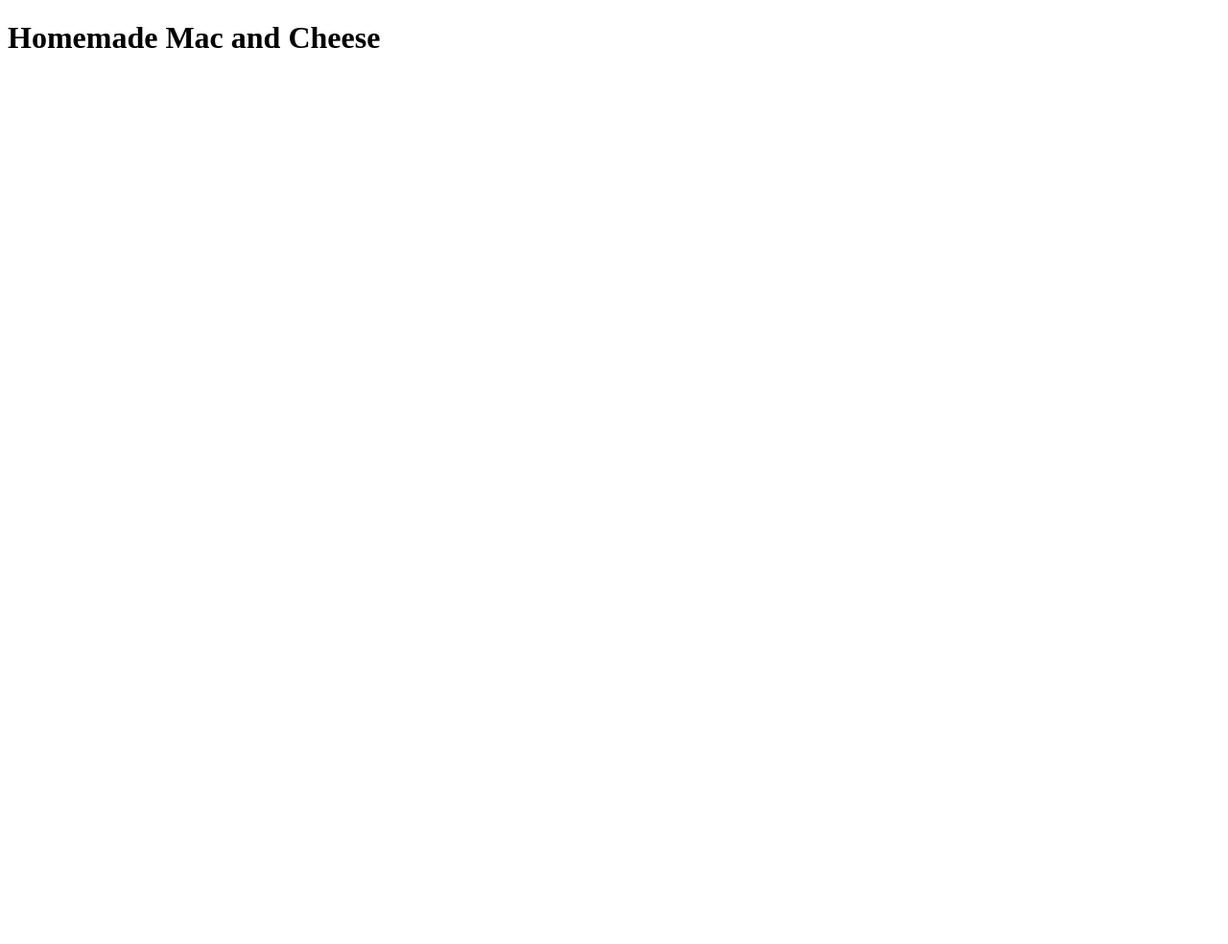
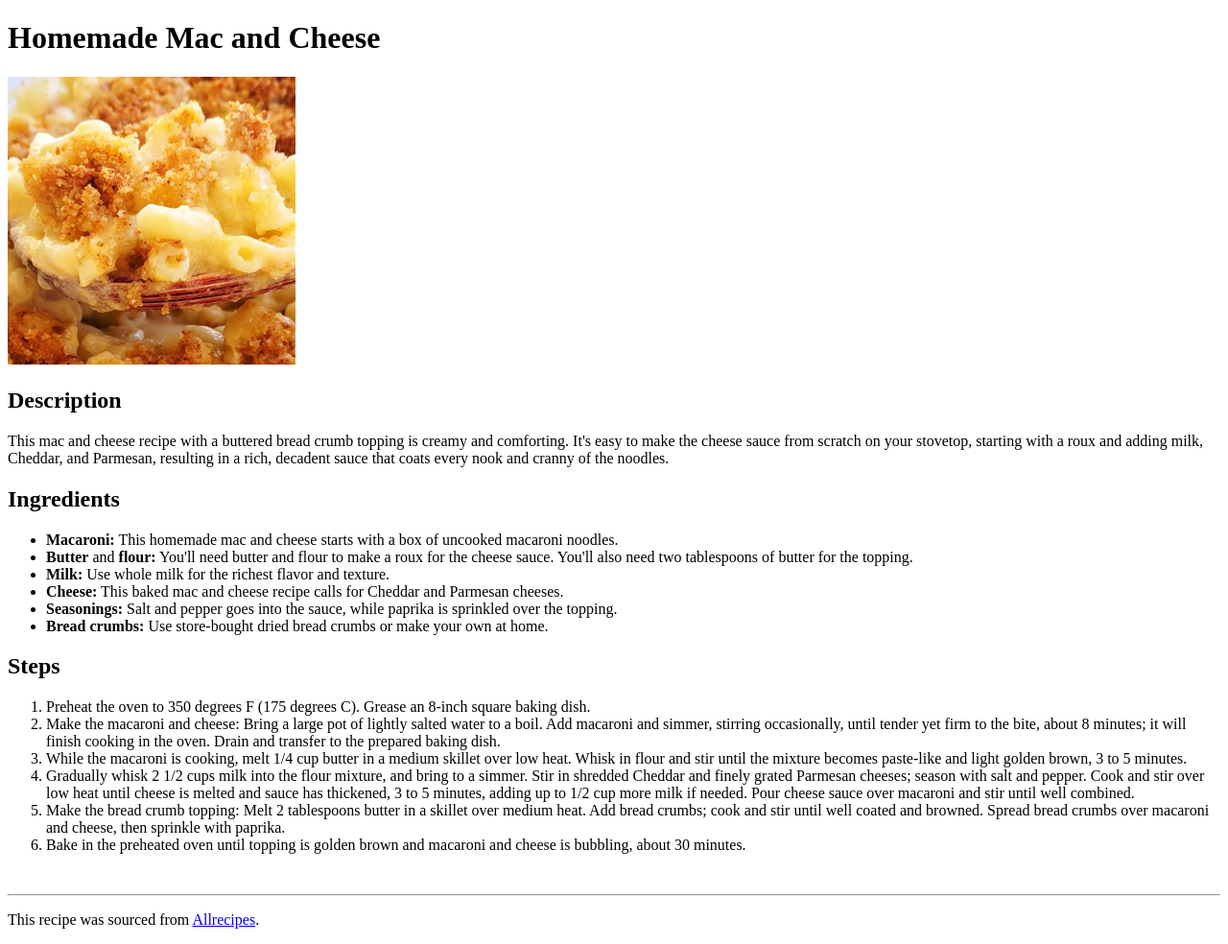
Before and after one commit to LuisRoBV/odin-recipes, a plain HTML site: page recipes/mac_and_cheese.html in a window 1280 px wide. Shown: the whole page at 96% size. Before the commit the page ends 800 px from the top, so only its background shows below. Drawn offline with Linux system fonts and the light colour scheme.

Commit message:
feat: add HTML for mac and cheese recipe page
The entire mac and cheese recipe was added, including description,
ingredients and steps. This commit only includes HTML, and the added
image of the resulting dish.

```diff
--- a/recipes/mac_and_cheese.html
+++ b/recipes/mac_and_cheese.html
@@ -6,5 +6,90 @@
     </head>
     <body>
         <h1>Homemade Mac and Cheese</h1>
+        <img src="../images/mac_and_cheese.jpg" height="auto" width="300"
+            alt="An image of the homemade mac and cheese">
+        <h2>Description</h2>
+        <p>
+        This mac and cheese recipe with a buttered bread crumb topping is
+        creamy and comforting. It's easy to make the cheese sauce from
+        scratch on your stovetop, starting with a roux and adding milk,
+        Cheddar, and Parmesan, resulting in a rich, decadent sauce that
+        coats every nook and cranny of the noodles.
+        </p>
+        <h2>Ingredients</h2>
+        <ul>
+            <li>
+                <strong>Macaroni:</strong>
+                This homemade mac and cheese starts with a box of uncooked
+                macaroni noodles.
+            </li>
+            <li>
+                <strong>Butter</strong> and <strong>flour:</strong>
+                You'll need butter and flour to make a roux for the cheese
+                sauce. You'll also need two tablespoons of butter for the topping.
+            </li>
+            <li>
+                <strong>Milk:</strong>
+                Use whole milk for the richest flavor and texture.
+            </li>
+            <li>
+                <strong>Cheese:</strong>
+                This baked mac and cheese recipe calls for Cheddar and Parmesan
+                cheeses.
+            </li>
+            <li>
+                <strong>Seasonings:</strong>
+                Salt and pepper goes into the sauce, while paprika is sprinkled
+                over the topping.
+            </li>
+            <li>
+                <strong>Bread crumbs:</strong>
+                Use store-bought dried bread crumbs or make your own at home.
+            </li>
+        </ul>
+        <h2>Steps</h2>
+        <ol>
+            <li>
+                Preheat the oven to 350 degrees F (175 degrees C). Grease an
+                8-inch square baking dish.
+            </li>
+            <li>
+                Make the macaroni and cheese: Bring a large pot of lightly
+                salted water to a boil. Add macaroni and simmer, stirring
+                occasionally, until tender yet firm to the bite, about 8
+                minutes; it will finish cooking in the oven. Drain and
+                transfer to the prepared baking dish.
+            </li>
+            <li>
+                While the macaroni is cooking, melt 1/4 cup butter in a medium
+                skillet over low heat. Whisk in flour and stir until the
+                mixture becomes paste-like and light golden brown, 3 to 5 minutes.
+            </li>
+            <li>
+                Gradually whisk 2 1/2 cups milk into the flour mixture, and
+                bring to a simmer. Stir in shredded Cheddar and finely grated
+                Parmesan cheeses; season with salt and pepper. Cook and stir
+                over low heat until cheese is melted and sauce has thickened,
+                3 to 5 minutes, adding up to 1/2 cup more milk if needed. Pour
+                cheese sauce over macaroni and stir until well combined.
+            </li>
+            <li>
+                Make the bread crumb topping: Melt 2 tablespoons butter in a
+                skillet over medium heat. Add bread crumbs; cook and stir
+                until well coated and browned. Spread bread crumbs over
+                macaroni and cheese, then sprinkle with paprika.
+            </li>
+            <li>
+                Bake in the preheated oven until topping is golden brown and
+                macaroni and cheese is bubbling, about 30 minutes.
+            </li>
+        </ol>
+        <br>
+        <hr>
+        <p>
+            This recipe was sourced from
+            <a href="https://www.allrecipes.com/recipe/11679/homemade-mac-and-cheese/">
+            Allrecipes</a>.
+        </p>
     </body>
 </html>
```
Also changed, not shown: images/mac_and_cheese.jpg (added).
